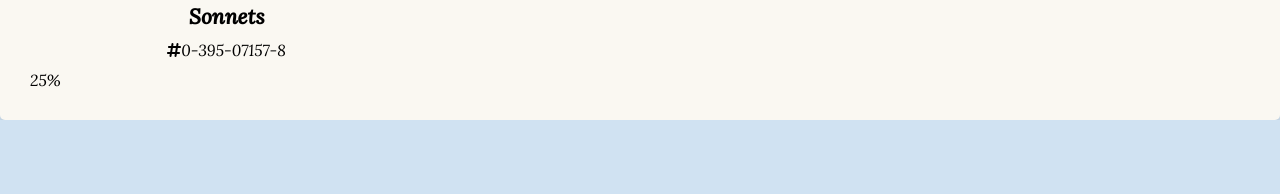
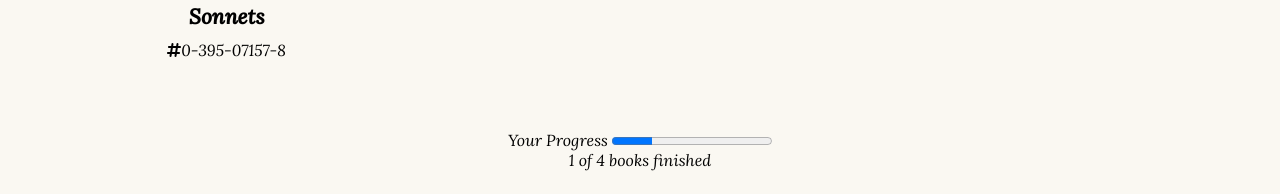
Before and after one commit to black-dev-x/vue-js-3-completo-udemy, a Vue app in the folder book-list/: page / in a window 1280 px wide. Shown: the part 895-1089 px from the top of the page. Before the commit the page ends 1015 px from the top, so only its background shows below. Built offline with nearby package versions, Linux system fonts and the light colour scheme.

Commit message:
Refactor BookProgress component to display progress and number of finished books

```diff
--- a/book-list/src/components/BookProgress.vue
+++ b/book-list/src/components/BookProgress.vue
@@ -2,18 +2,26 @@
 import { computed, defineProps } from 'vue'
 
   const props = defineProps(['books'])
+
+  const finished = computed(() => {
+    return props.books.filter(book => book.isRead).length
+  })
+
+  const total = computed(() => {
+    return props.books.length
+  })
+
   const progress = computed(() => {
-    const total = props.books.length
-    const finished = props.books.filter(book => book.isRead).length
-    return Math.round((finished / total) * 100)
+    return Math.round((finished.value / total.value) * 100)
   })
+
 </script>
 
 <template>
-  <div class="book-progress">
-    <div class="progress-bar">
-      <div class="progress" :style="{ width: `${progress}%` }"></div>
-    </div>
-    <p>{{ progress }}%</p>
+  <div class="books-read">
+    <label for="progress">Your Progress </label>
+    <progress id="progress" :value="progress" max="100"></progress>
+    <p>{{ finished }} of {{ total }} books finished</p>
+
   </div>
 </template>
```
